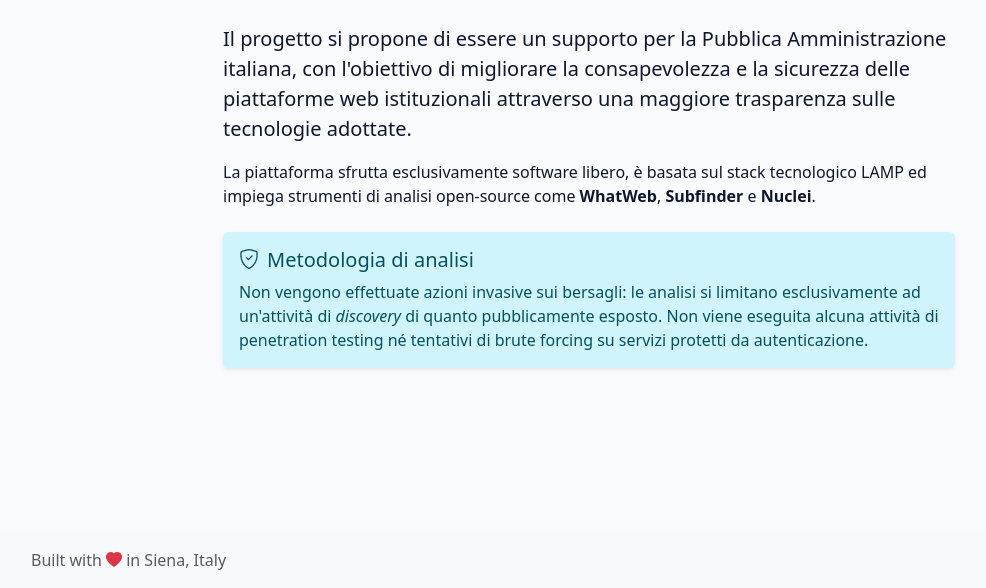
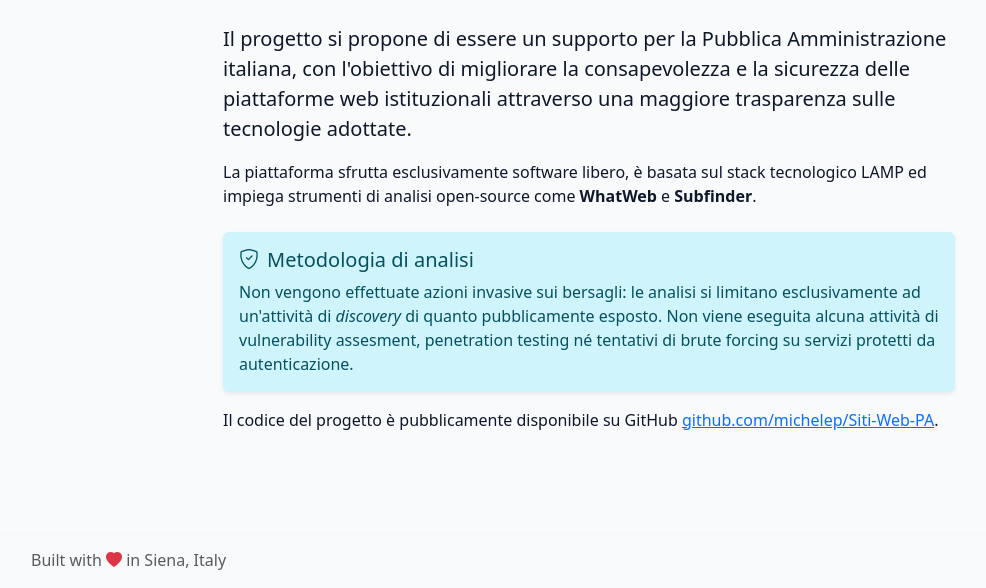
Before and after one commit to michelep/Siti-Web-PA, a PHP site: page /about in a window 1280 px wide. Shown: the part 212-800 px from the top of the page, without its empty margins (51-1037 px from the left). Run offline with PHP 8.4, Linux system fonts and the light colour scheme; data that the repository does not hold is empty; a stand-in replaces the project's code that opens the database connection; some libraries are stand-ins or nearby versions.

Commit message:
Fix about.php

```diff
--- a/about.php
+++ b/about.php
@@ -24,7 +24,7 @@ require_once __DIR__ . '/header.inc.php';
 
                 <p>
                     La piattaforma sfrutta esclusivamente software libero, è basata sul stack tecnologico LAMP
-                    ed impiega strumenti di analisi open-source come <strong>WhatWeb</strong>, <strong>Subfinder</strong> e <strong>Nuclei</strong>.
+                    ed impiega strumenti di analisi open-source come <strong>WhatWeb</strong> e <strong>Subfinder</strong>.
                 </p>
 
                 <div class="alert alert-info border-0 shadow-sm mt-4" role="alert">
@@ -32,9 +32,14 @@ require_once __DIR__ . '/header.inc.php';
                     <p class="mb-0">
                         Non vengono effettuate azioni invasive sui bersagli: le analisi si limitano esclusivamente
                         ad un'attività di <em>discovery</em> di quanto pubblicamente esposto. Non viene eseguita
-                        alcuna attività di penetration testing né tentativi di brute forcing su servizi protetti da autenticazione.
+                        alcuna attività di vulnerability assesment, penetration testing né tentativi di brute forcing
+                        su servizi protetti da autenticazione.
                     </p>
                 </div>
+
+                <p>
+                    Il codice del progetto è pubblicamente disponibile su GitHub <a href="https://github.com/michelep/Siti-Web-PA">github.com/michelep/Siti-Web-PA</a>.
+                </p>
             </div>
         </div>
     </div>
```
